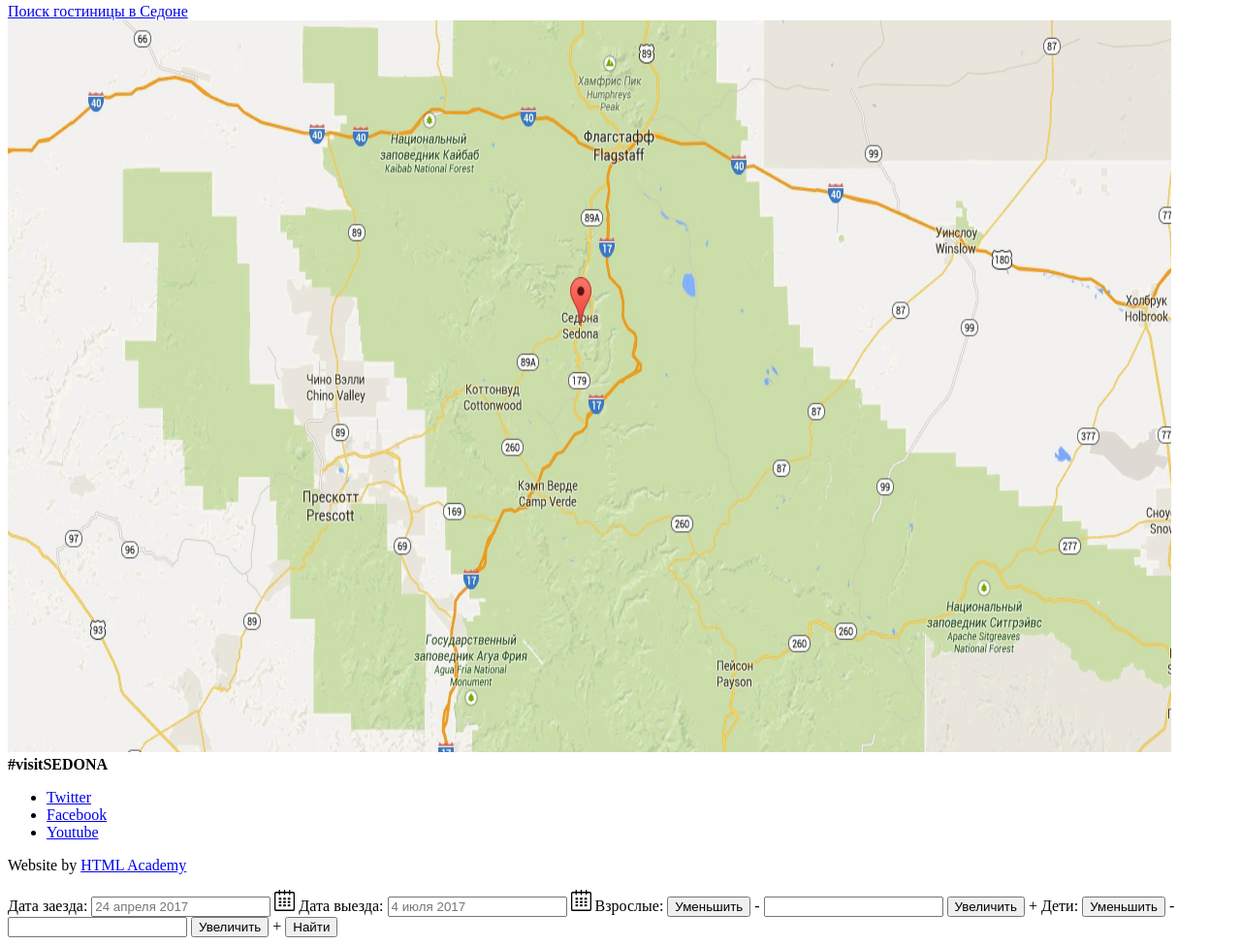
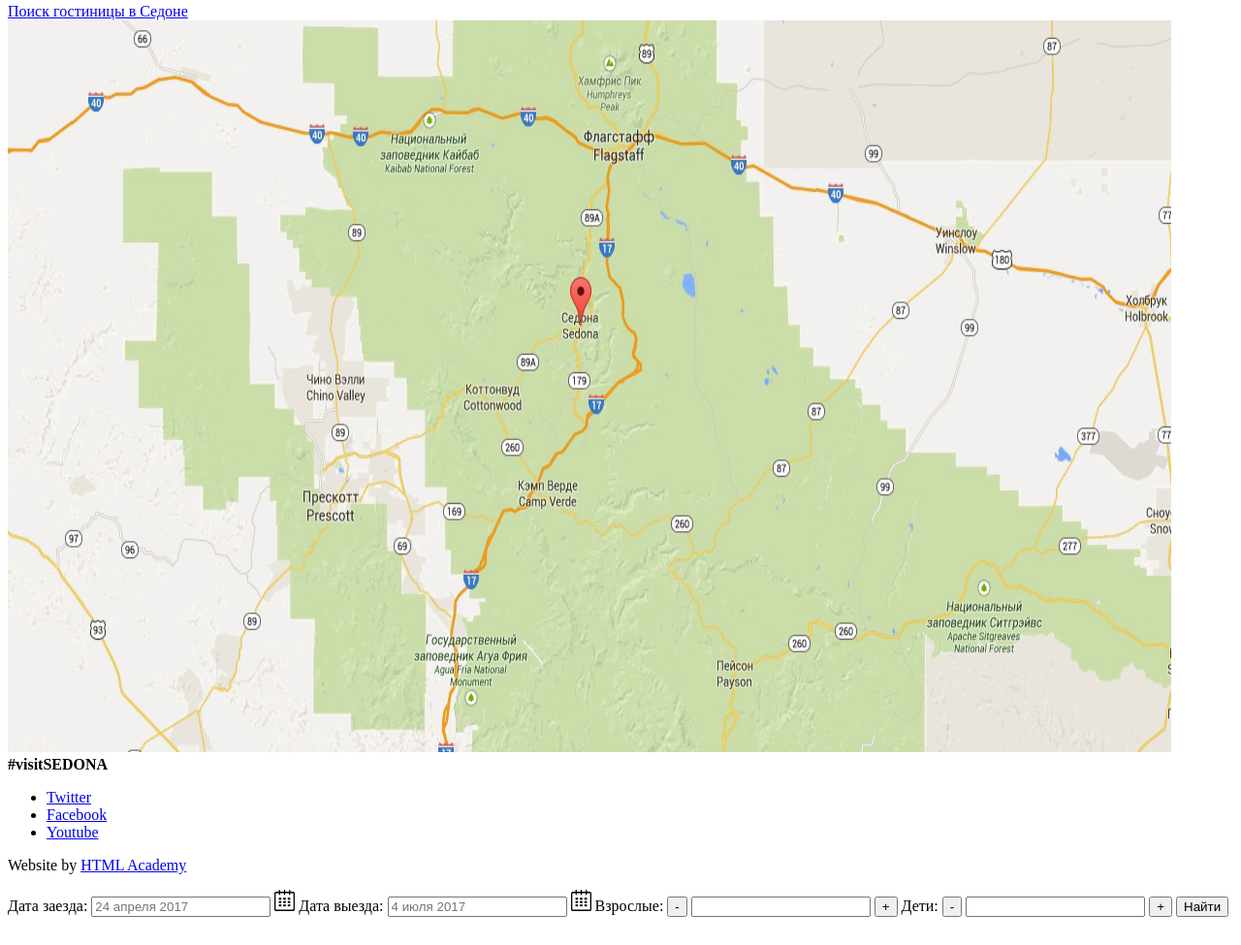
Before and after one commit to AsyaNeon/966011-sedona-25, a plain HTML site: page index.html in a window 1280 px wide. Shown: the part 1055-2030 px from the top of the page at 97% size. After the commit the page ends 2009 px from the top, so only its background shows below. Drawn offline with Linux system fonts and the light colour scheme.

Commit message:
Update index.html

```diff
--- a/index.html
+++ b/index.html
@@ -141,23 +141,19 @@
       </label>
       <label class="number-of-people" for="adults">Взрослые:</label>
       <label class="number-of-people">
-        <input class="button btn-minus" type="button" value="Уменьшить">
-        -
+        <input class="button btn-minus" type="button" value="-">
       </label>
       <input class="adults" type="number" name="adults" id="adults" min="1" step="1">
       <label class="number-of-people">
-        <input class="button btn-plus" type="button" value="Увеличить">
-        +
+        <input class="button btn-plus" type="button" value="+">
       </label>
       <label class="number-of-people" for="children">Дети:</label>
       <label class="number-of-people">
-        <input class="button btn-minus" type="button" value="Уменьшить">
-        -
+        <input class="button btn-minus" type="button" value="-">
       </label>
       <input class="children" type="number" name="children" id="children" min="0" step="1">
       <label class="number-of-people">
-        <input class="button btn-plus" type="button" value="Увеличить">
-        +
+        <input class="button btn-plus" type="button" value="+">
       </label>
 
       <input class="button btn-submit" type="submit" value="Найти">
```
